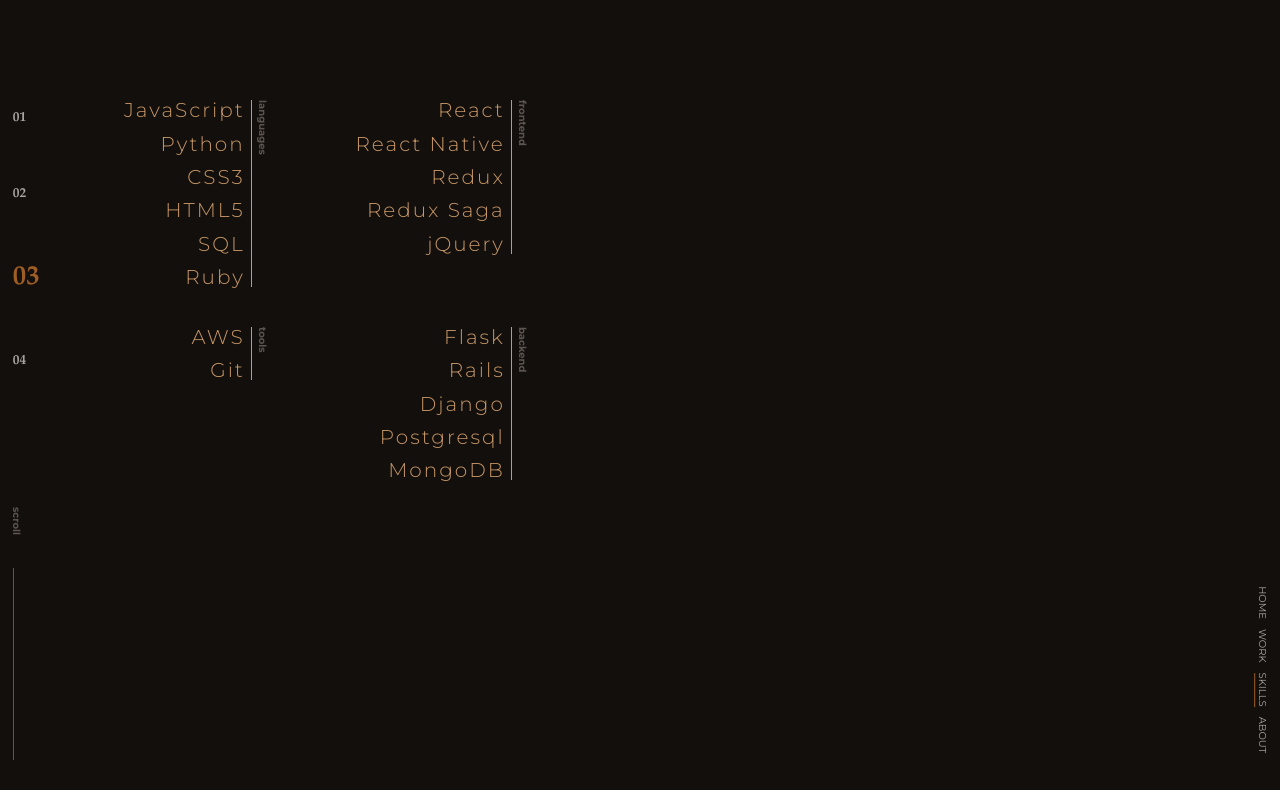
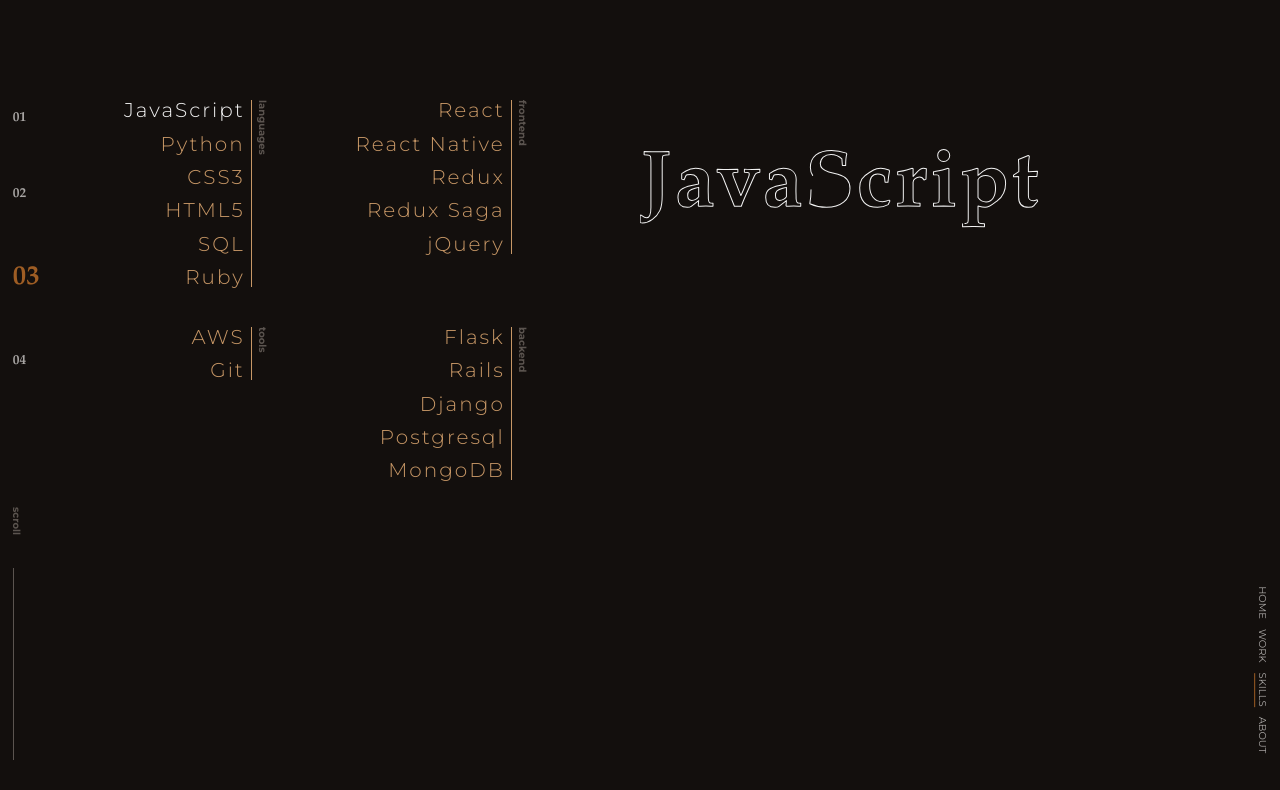
Before and after one commit to locphan2207/personal-web, a React (Create React App) app: page / in a window 1280 px wide. Both pictures are taken after a click on the element "SKILLS". Shown: the top 790 px of the page. Built offline with nearby package versions, Linux system fonts and the light colour scheme.

Commit message:
PAGE 3 FINISH

```diff
--- a/src/components/PageThree.css
+++ b/src/components/PageThree.css
@@ -35,10 +35,15 @@
   letter-spacing: 3rem;
   margin-bottom: 20rem;
   color: #c79766;
+  cursor: pointer;
 }
 
 .skill-column p:last-child {
   margin-bottom: 0;
+}
+
+.skill-column p:hover {
+  color: #5b544f;
 }
 
 .group-name p {
@@ -46,4 +51,34 @@
   font-size: 15rem;
   font-weight: 700;
   writing-mode: vertical-rl;
+  transition: color 0.2s ease-out;
 }
+
+.skill-svg-container {
+  width: 50%;
+  height: 100%;
+  float: right;
+  padding-left: 10%;
+  animation: draw 1s both;
+}
+
+.skill-svg-container text {
+  /* stroke-dasharray: 3; */
+  animation: draw 10s linear forwards;
+  font-size: 120rem;
+  stroke-dasharray: 50;
+  stroke-linejoin: round;
+  stroke-linecap: round;
+}
+
+@keyframes draw {
+  from {
+    stroke-dasharray: 100;
+  }
+  50% {
+    stroke-dasharray: 300;
+  }
+  to {
+    stroke-dasharray: 1000;
+  }
+}
--- a/src/components/PageThree.js
+++ b/src/components/PageThree.js
@@ -1,17 +1,20 @@
-import React, { useEffect } from "react"
+import React, { useEffect, useState } from "react"
 
 import "./PageThree.css"
+import StrokeOutlineText from "./StrokeOutlineText"
 import { useOnCloseWatcher } from "helpers/animationHelpers"
 
 function PageThree({ isClosing, setClosingPage }) {
-  const onOpen = () => {}
+  const [shouldShowStrokeText, setShouldShowStrokeText] = useState(true)
+  const [selected, setSelected] = useState(SKILLS.languages[0])
 
-  const onClose = () => {}
-  useOnCloseWatcher(isClosing, setClosingPage, onClose)
+  //   const onClose = () => {}
+  //   useOnCloseWatcher(isClosing, setClosingPage, onClose)
 
   useEffect(() => {
-    onOpen()
-  }, [])
+    setShouldShowStrokeText(false)
+    setTimeout(() => setShouldShowStrokeText(true), 100)
+  }, [selected])
 
   return (
     <div className="page-three">
@@ -25,19 +28,30 @@
               gridColumn: `${idx + 1} / span 1`,
               gridRow: `${(idx % 2) + 1} / span 1`,
             }}
+            selected={selected}
+            setSelected={setSelected}
           />
         ))}
       </div>
+      {shouldShowStrokeText && (
+        <StrokeOutlineText className="skill-svg-container" text={selected} />
+      )}
     </div>
   )
 }
 
-const SkillGroup = ({ groupName, skills }) => {
+const SkillGroup = ({ groupName, skills, setSelected, selected }) => {
   return (
     <div className="skill-group">
       <div className="skill-column">
         {skills.map(skill => (
-          <p key={skill}>{skill}</p>
+          <p
+            key={skill}
+            onClick={() => setSelected(skill)}
+            style={selected === skill ? { color: "#f2f2f2" } : null}
+          >
+            {skill}
+          </p>
         ))}
       </div>
       <div className="group-name">
--- /dev/null
+++ b/src/components/StrokeOutlineText.js
@@ -0,0 +1,24 @@
+import React from "react"
+
+const StrokeOutlineText = ({ text, className }) => {
+  return (
+    <svg xmlns="http://www.w3.org/2000/svg" className={className}>
+      <text
+        id="javascript"
+        transform="translate(1 106)"
+        fill="none"
+        stroke="#f2f2f2"
+        stroke-width="1"
+        font-family="PalatinoLinotype-Bold, Palatino Linotype"
+        font-weight="700"
+        letter-spacing="0.035em"
+      >
+        <tspan x="0" y="0">
+          {text}
+        </tspan>
+      </text>
+    </svg>
+  )
+}
+
+export default StrokeOutlineText
```
Also changed, not shown: src/assets/javascript.svg (added).
